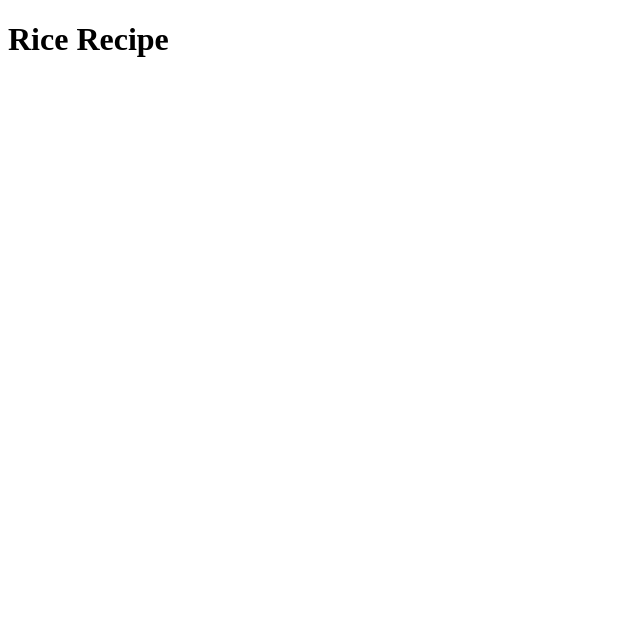
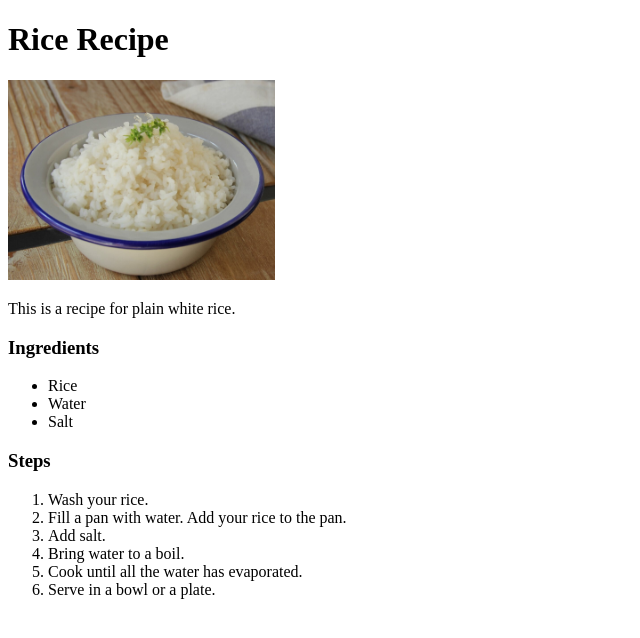
Before and after one commit to MomotoCejiazul/odin-recipes, a plain HTML site: page recipes/rice.html in a window 1280 px wide. Shown: the whole page, without its empty margins (0-640 px from the left). Drawn offline with Linux system fonts and the light colour scheme.

Commit message:
Add an image, a description, an ingredient list and a steps list to every recipe html

```diff
--- a/recipes/rice.html
+++ b/recipes/rice.html
@@ -7,5 +7,22 @@
 </head>
 <body>
     <h1>Rice Recipe</h1>
+    <img src="../img/rice.jpeg"  height="200">
+    <p>This is a recipe for plain white rice.</p>
+    <h3>Ingredients</h3>
+    <ul>
+        <li>Rice</li>
+        <li>Water</li>
+        <li>Salt</li>
+    </ul>
+    <h3>Steps</h3>
+    <ol>
+        <li>Wash your rice.</li>
+        <li>Fill a pan with water. Add your rice to the pan.</li>
+        <li>Add salt.</li>
+        <li>Bring water to a boil.</li>
+        <li>Cook until all the water has evaporated.</li>
+        <li>Serve in a bowl or a plate.</li>
+    </ol>
 </body>
 </html>
```
Also changed, not shown: recipes/beans.html (+17 -0 lines), recipes/chicken.html (+16 -0 lines).
